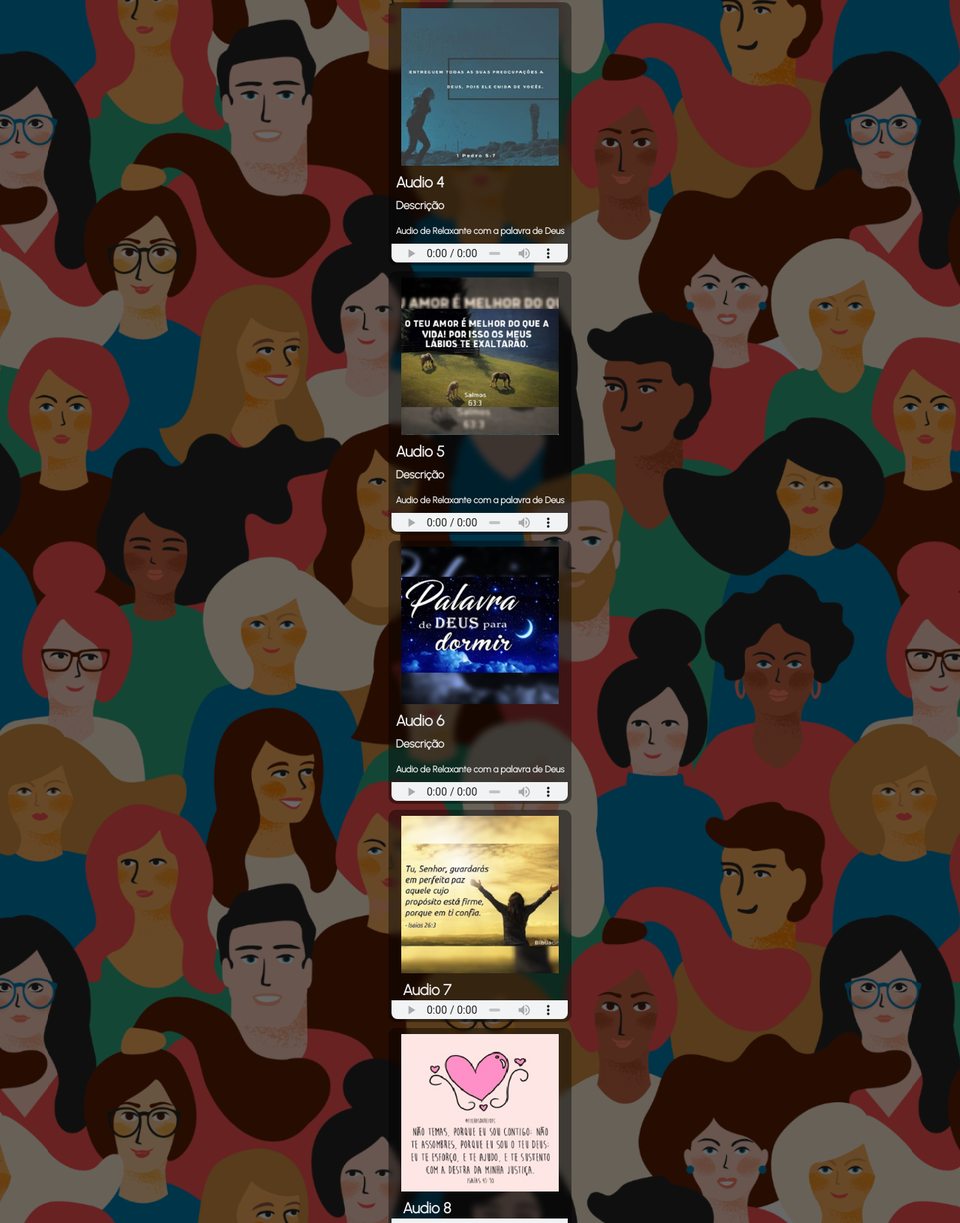
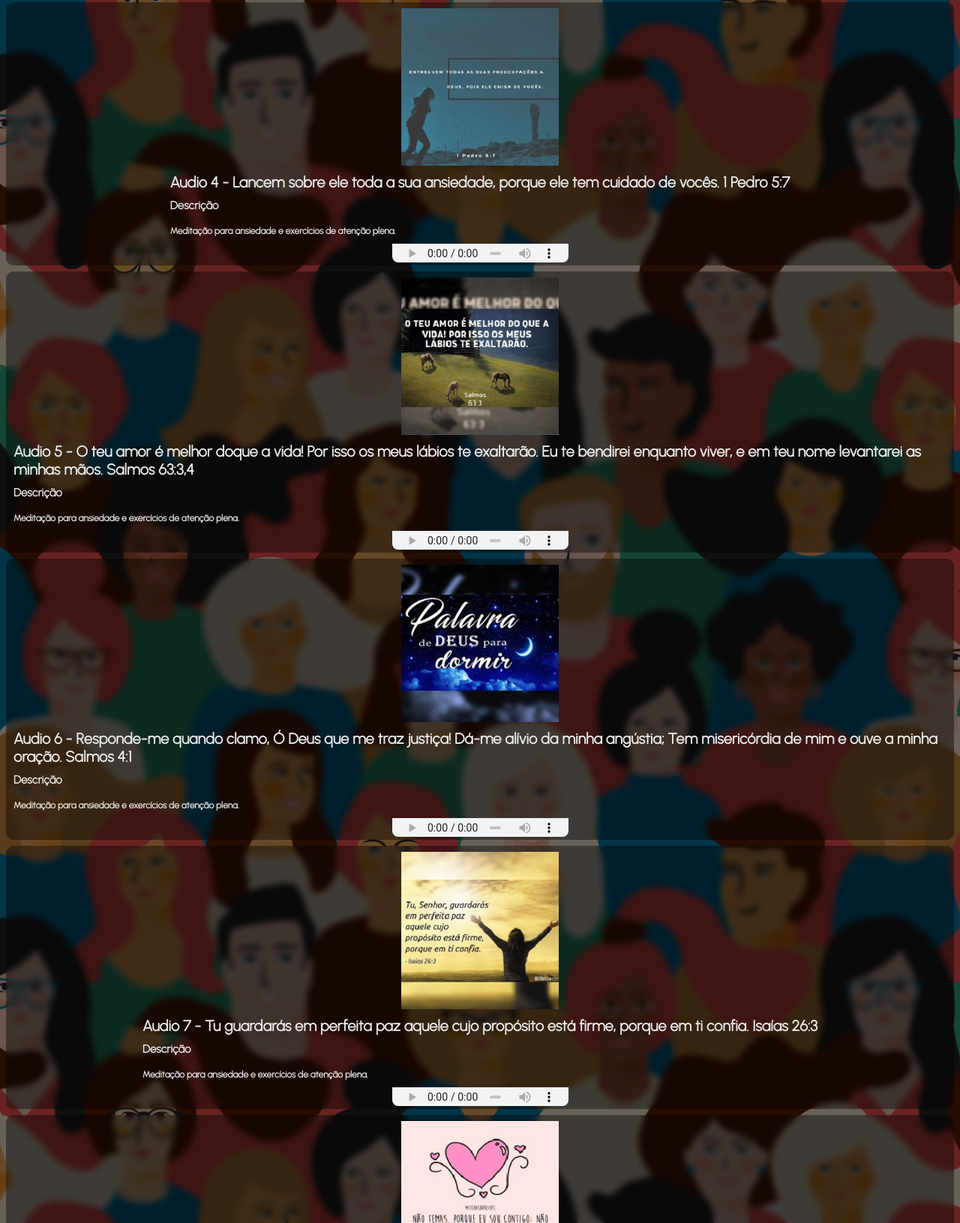
Before and after one commit to BeatrizUser/relaxando.github.io, a plain HTML site: page index.html in a window 1280 px wide. Shown: the part 1169-2800 px from the top of the page at 75% size. Drawn offline with nearby package versions, Linux system fonts and the light colour scheme.

Commit message:
Update index.html

```diff
--- a/index.html
+++ b/index.html
@@ -73,9 +73,9 @@
                         <img src="assets/bg1.jpg" style="width: 210px; height: 210px;">
                     </div>
                     <div class="description">
-                        <h2>Audio 1</h2>
+                        <h2>Audio 1 - O Senhor Lutará por vocês; tão somente acalmem-se. Exodos 14:14</h2>
                        <h4>Descrição</h4>
-                        <h6>Audio de Relaxante com a palavra de Deus</h6>
+                        <h6>Meditação para ansiedade e exercícios de atenção plena.</h6>
                     </div>
                 </div>
                 <div class="audioplayer">
@@ -88,9 +88,9 @@
                         <img src="assets/bg2.jpg" style="width: 210px; height: 210px;">
                     </div>
                     <div class="description">
-                        <h2>Audio 2</h2>
+                        <h2>Audio 2 - Melhor é o pouco com o temor do Senhor, do que um grande tesouro onde há inquietação. Provérbios 15:16</h2>
                        <h4>Descrição</h4>
-                        <h6>Audio de Relaxante com a palavra de Deus</h6>
+                        <h6>Meditação para ansiedade e exercícios de atenção plena.</h6>
                     </div>
                 </div>
                 <div class="audioplayer">
@@ -103,9 +103,9 @@
                         <img src="assets/bg3.jpg" style="width: 210px; height: 210px;">
                     </div>
                     <div class="description">
-                        <h2>Audio 3</h2>
+                        <h2>Audio 3 - O coração ansioso deprime o homem, mas uma palavra bondosa o anima. Provérbios 12:25</h2>
                        <h4>Descrição</h4>
-                        <h6>Audio de Relaxante com a palavra de Deus</h6>
+                        <h6>Meditação para ansiedade e exercícios de atenção plena.</h6>
                     </div>
                 </div>
                 <div class="audioplayer">
@@ -118,9 +118,9 @@
                         <img src="assets/bg4.jpg" style="width: 210px; height: 210px;">
                     </div>
                     <div class="description">
-                        <h2>Audio 4</h2>
+                        <h2>Audio 4 - Lancem sobre ele toda a sua ansiedade, porque ele tem cuidado de vocês. 1 Pedro 5:7</h2>
                        <h4>Descrição</h4>
-                        <h6>Audio de Relaxante com a palavra de Deus</h6>
+                        <h6>Meditação para ansiedade e exercícios de atenção plena.</h6>
                     </div>
                 </div>
                 <div class="audioplayer">
@@ -133,9 +133,9 @@
                         <img src="assets/bg5.jpg" style="width: 210px; height: 210px;">
                     </div>
                     <div class="description">
-                        <h2>Audio 5</h2>
+                        <h2>Audio 5 - O teu amor é melhor doque a vida! Por isso os meus lábios te exaltarão. Eu te bendirei enquanto viver, e em teu nome levantarei as minhas mãos. Salmos 63:3,4</h2>
                        <h4>Descrição</h4>
-                        <h6>Audio de Relaxante com a palavra de Deus</h6>
+                        <h6>Meditação para ansiedade e exercícios de atenção plena.</h6>
                     </div>
                 </div>
                 <div class="audioplayer">
@@ -148,9 +148,9 @@
                         <img src="assets/bg6.jpg" style="width: 210px; height: 210px;">
                     </div>
                     <div class="description">
-                        <h2>Audio 6</h2>
+                        <h2>Audio 6 - Responde-me quando clamo, Ó Deus que me traz justiça! Dá-me alívio da minha angústia; Tem misericórdia de mim e ouve a minha oração. Salmos 4:1</h2>
                        <h4>Descrição</h4>
-                        <h6>Audio de Relaxante com a palavra de Deus</h6>
+                        <h6>Meditação para ansiedade e exercícios de atenção plena.</h6>
                     </div>
                 </div>
                 <div class="audioplayer">
@@ -163,9 +163,9 @@
                     <img src="assets/bg7.jpg" style="width: 210px; height: 210px;">
                 </div>
                 <div class="description">
-                    <h2>Audio 7</h2>
-                   <!--<h4>Descrição</h4>-->
-                    <!--<h6>Audio de Relaxante com a palavra de Deus</h6>-->
+                    <h2>Audio 7 - Tu guardarás em perfeita paz aquele cujo propósito está firme, porque em ti confia. Isaías 26:3</h2>
+                    <h4>Descrição</h4>
+                    <h6>Meditação para ansiedade e exercícios de atenção plena.</h6>
                 </div>
             </div>
             <div class="audioplayer">
@@ -179,8 +179,8 @@
                 </div>
                 <div class="description">
                     <h2>Audio 8</h2>
-                   <!--<h4>Descrição</h4>-->
-                    <!--<h6>Audio de Relaxante com a palavra de Deus</h6>-->
+                    <h4>Descrição</h4>
+                    <h6>Meditação para ansiedade e exercícios de atenção plena.</h6>
                 </div>
             </div>
             <div class="audioplayer">
@@ -194,8 +194,8 @@
                 </div>
                 <div class="description">
                     <h2>Audio 9</h2>
-                   <!--<h4>Descrição</h4>-->
-                    <!--<h6>Audio de Relaxante com a palavra de Deus</h6>-->
+                    <h4>Descrição</h4>
+                    <h6>Meditação para ansiedade e exercícios de atenção plena.</h6>
                 </div>
             </div>
             <div class="audioplayer">
@@ -209,8 +209,8 @@
                 </div>
                 <div class="description">
                     <h2>Audio 10</h2>
-                   <!--<h4>Descrição</h4>-->
-                    <!--<h6>Audio de Relaxante com a palavra de Deus</h6>-->
+                    <h4>Descrição</h4>
+                    <h6>Meditação para ansiedade e exercícios de atenção plena.</h6>
                 </div>
             </div>
             <div class="audioplayer">
```
